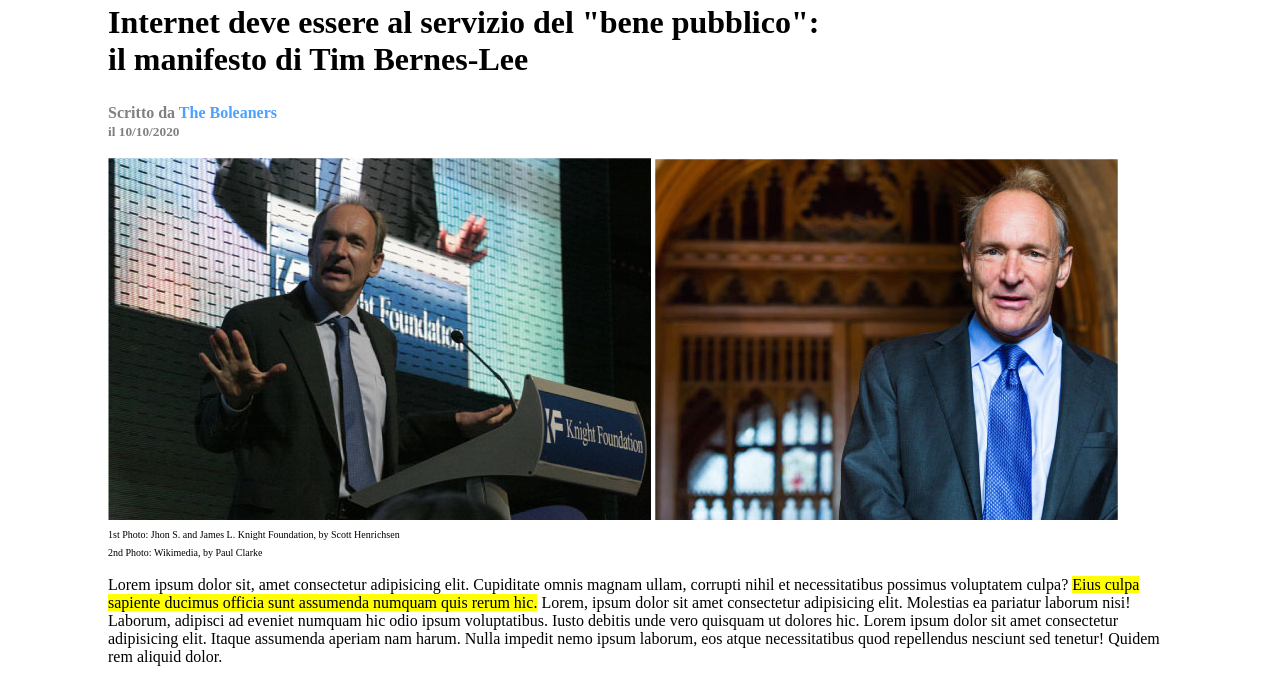
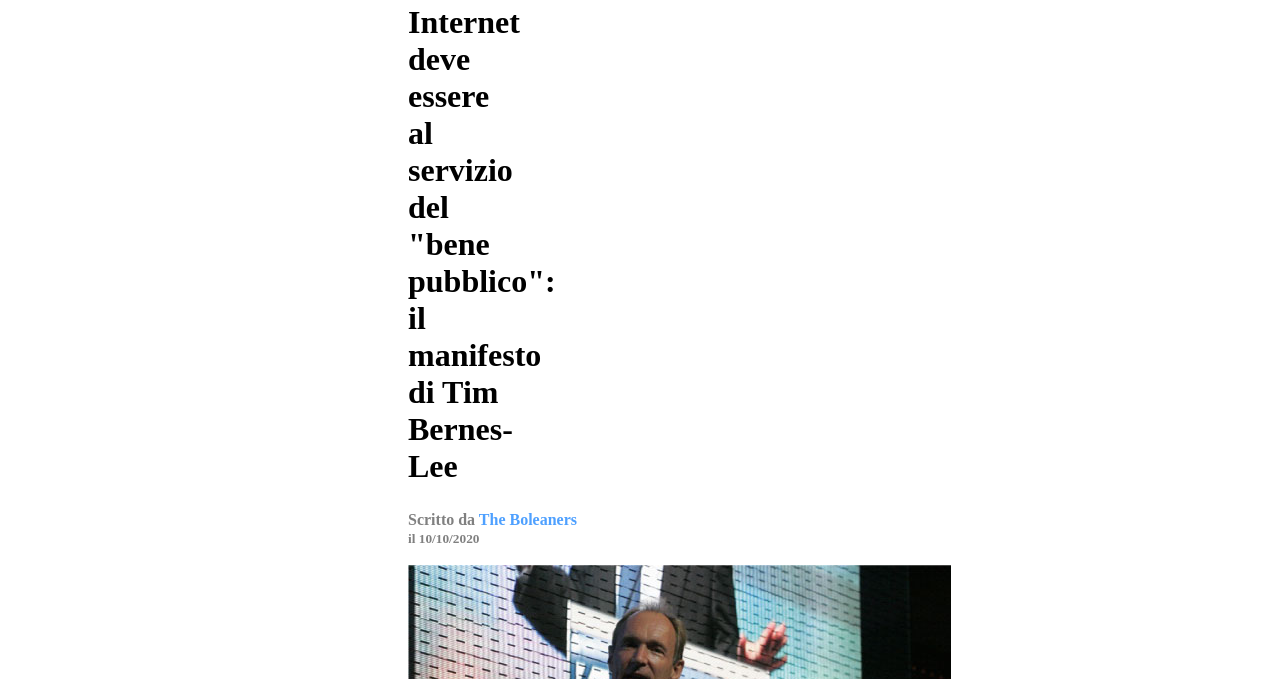
Before and after one commit to damianolagana/html-css-booleaner, a plain HTML site: page index.html in a window 1280 px wide. Shown: the part 111-790 px from the top of the page. Drawn offline with Linux system fonts and the light colour scheme.

Commit message:
feat: update bonus point

```diff
--- a/css/style.css
+++ b/css/style.css
@@ -68,6 +68,6 @@ thead{
 }
 
 #Scatola{
-padding-right: 100px;
-padding-left: 100px;
+padding-right: 400px;
+padding-left: 400px;
 }
```
